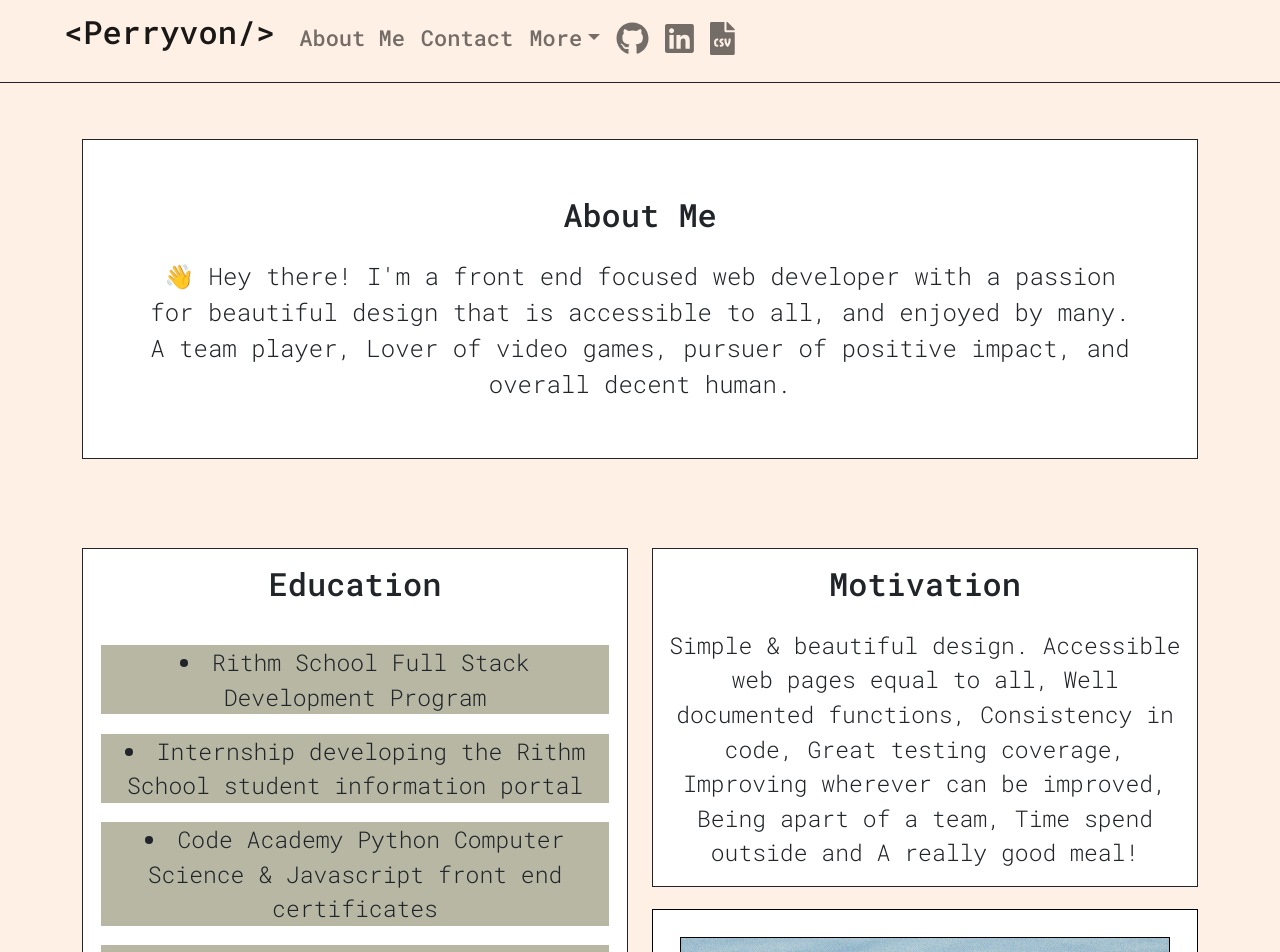
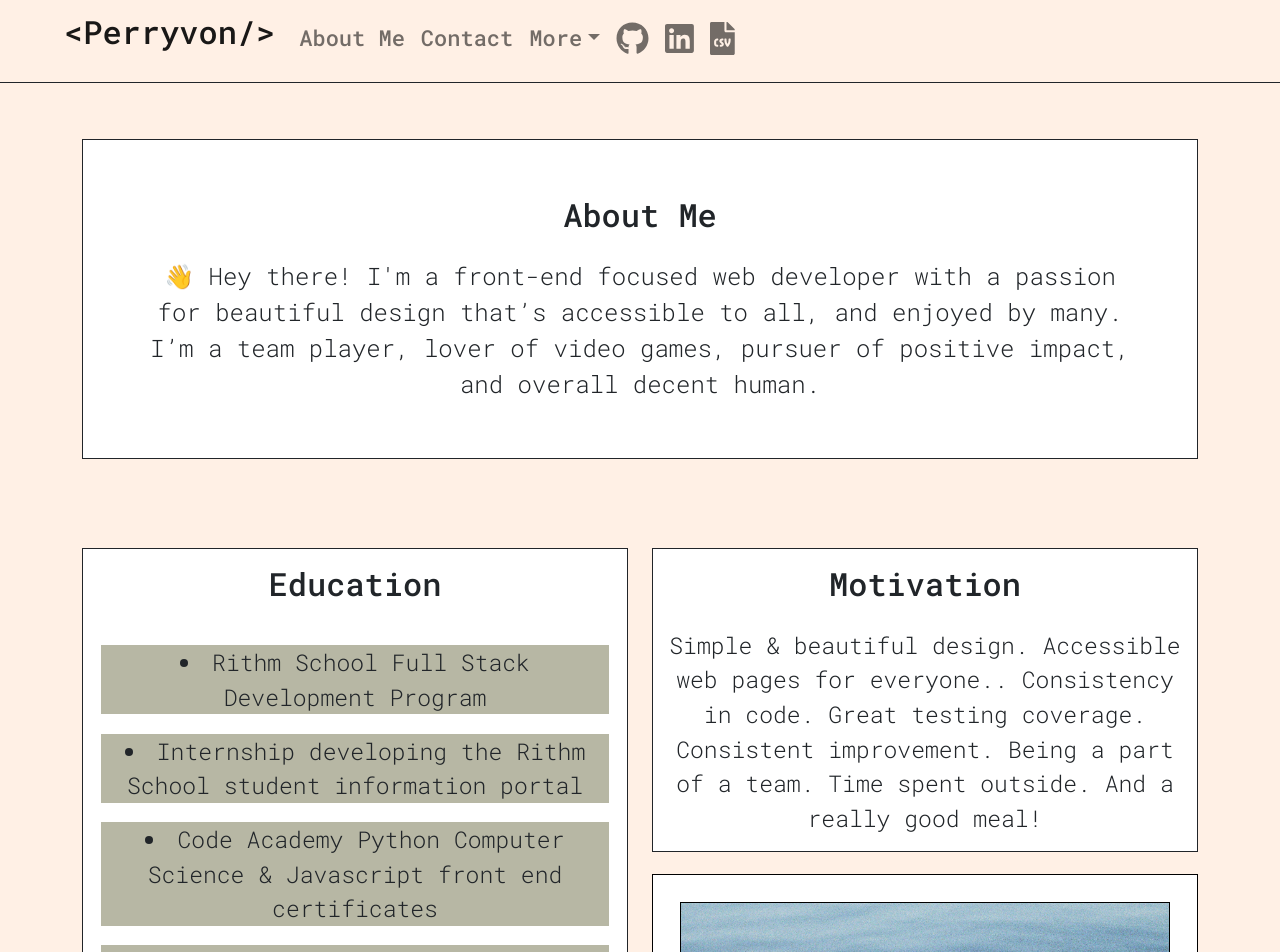
Before and after one commit to P-v-R/personal-website, a React (Create React App) app: page /aboutme in a window 1280 px wide. Shown: the top 952 px of the page. Built offline with nearby package versions, Linux system fonts and the light colour scheme; no server answers; the HTML template or start-up script is replaced by a standard one.

Commit message:
fixed up copy on about me components.

```diff
--- a/src/texts/bioTexts.js
+++ b/src/texts/bioTexts.js
@@ -4,14 +4,15 @@ const educationText = [<li>Rithm School Full Stack Development Program</li>,
 <li>LinkedIn Learning project management certificate</li>,
 <li>Over 2,000 hours of development in 2020 & 2021! and counting!</li>]
 
-const motivationText = "Simple & beautiful design. Accessible web pages equal to all, Well documented functions, Consistency in code, \
-Great testing coverage, Improving wherever can be improved, Being apart of a team, Time spend outside and A really good meal! "
+const motivationText = "Simple & beautiful design. Accessible web pages for everyone.. Consistency in code. Great\
+ testing coverage. Consistent improvement. Being a part of a team. Time spent outside. And a really good meal!"
 
 
-const howdyText = "I’m Perry — a Web Developer, Photographer, and Graphic Designer based in Los Angeles, California. "
+const howdyText = "I’m Perry—a Web Developer, Photographer, and Graphic Designer based in Los Angeles, California."
 
-const aboutMeText = "👋 Hey there! I'm a front end focused web developer with a passion for beautiful design that \
-is accessible to all, and enjoyed by many. A team player, Lover of video games, pursuer of positive impact, and overall decent human."
+const aboutMeText = "👋 Hey there! I'm a front-end focused web developer with a passion for beautiful design that’s\
+ accessible to all, and enjoyed by many. I’m a team player, lover of video games, pursuer of positive impact, \
+ and overall decent human."
 
 const joblyText = "A React Based CRUD application for finding and applying to\
   *artificial job postings. powered with\
```
